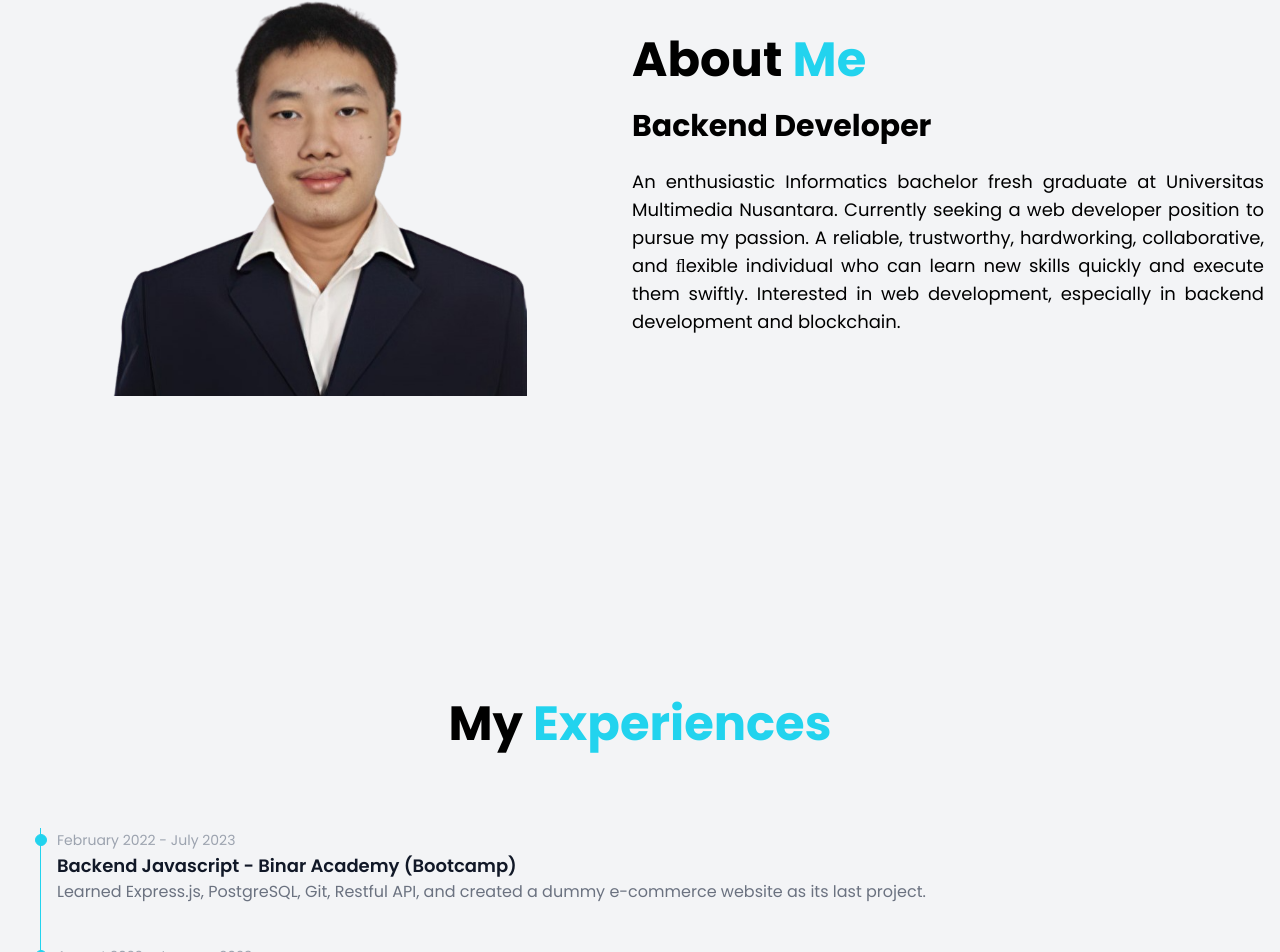
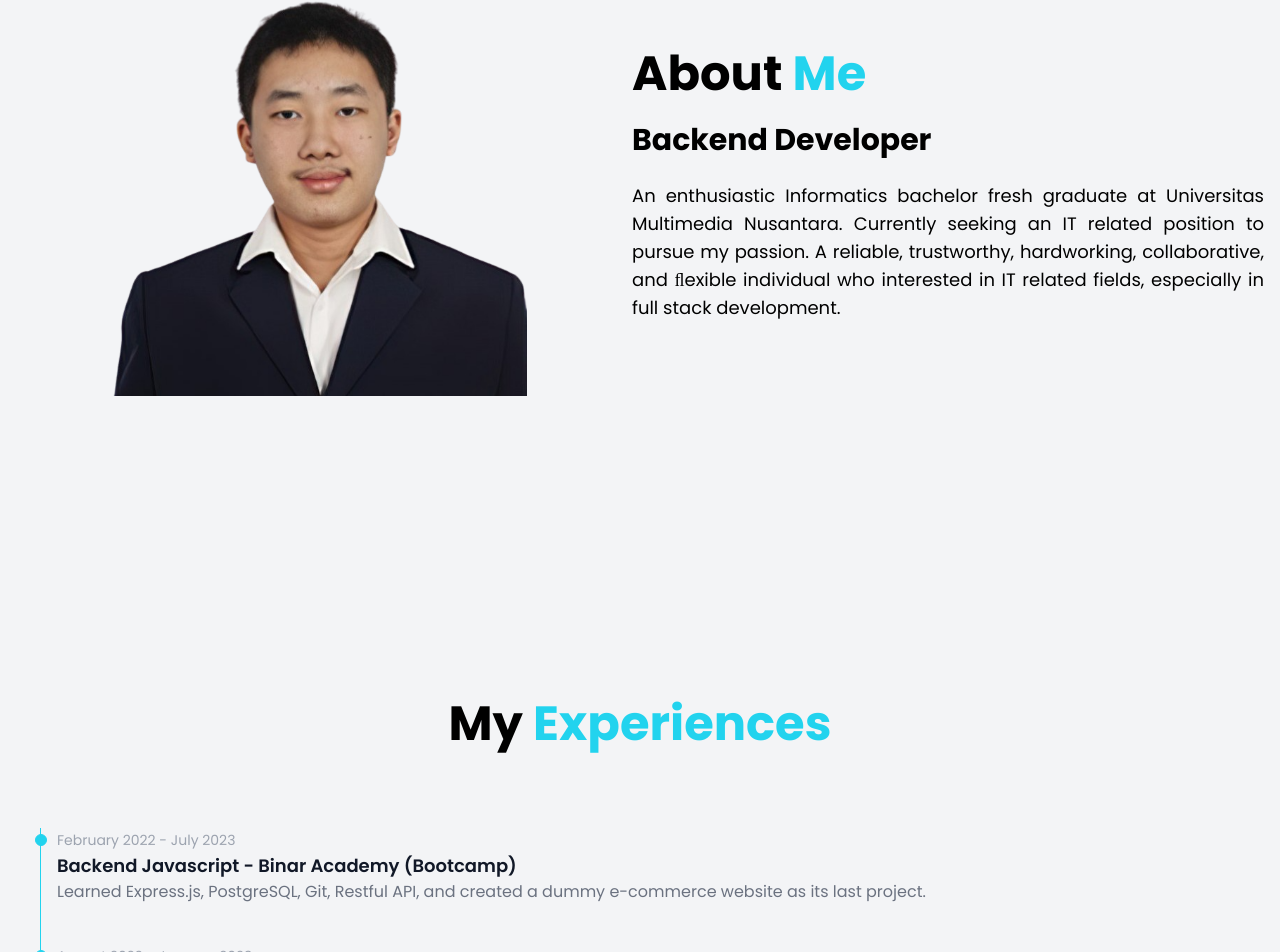
Before and after one commit to steven278/steven278.github.io, a React (Vite) app: page / in a window 1280 px wide. Shown: the part 1025-1977 px from the top of the page. Built offline with nearby package versions, Linux system fonts and the light colour scheme; a web font is replaced by a local one.

Commit message:
about section changed

```diff
--- a/src/components/about/about.tsx
+++ b/src/components/about/about.tsx
@@ -24,9 +24,9 @@ export const MyAbout = () => {
                     <h4 className="text-3xl font-bold">Backend Developer</h4>
                     <p className="text-lg text-justify ml-2 md:ml-0">
                     An enthusiastic Informatics bachelor fresh graduate at Universitas Multimedia Nusantara.
-                    Currently seeking a web developer position to pursue my passion.
-                    A reliable, trustworthy, hardworking, collaborative, and ﬂexible individual who can learn new skills quickly and execute them swiftly.
-                    Interested in web development, especially in backend development and blockchain.
+                    Currently seeking an IT related position to pursue my passion.
+                    A reliable, trustworthy, hardworking, collaborative,
+                    and ﬂexible individual who interested in IT related fields, especially in full stack development.
                     </p>
                     {/* <p className="text-">A Last Year Computer Science Student at Multimedia Nusantara University</p> */}
                     {/* <a href="">Read More</a> */}
```
